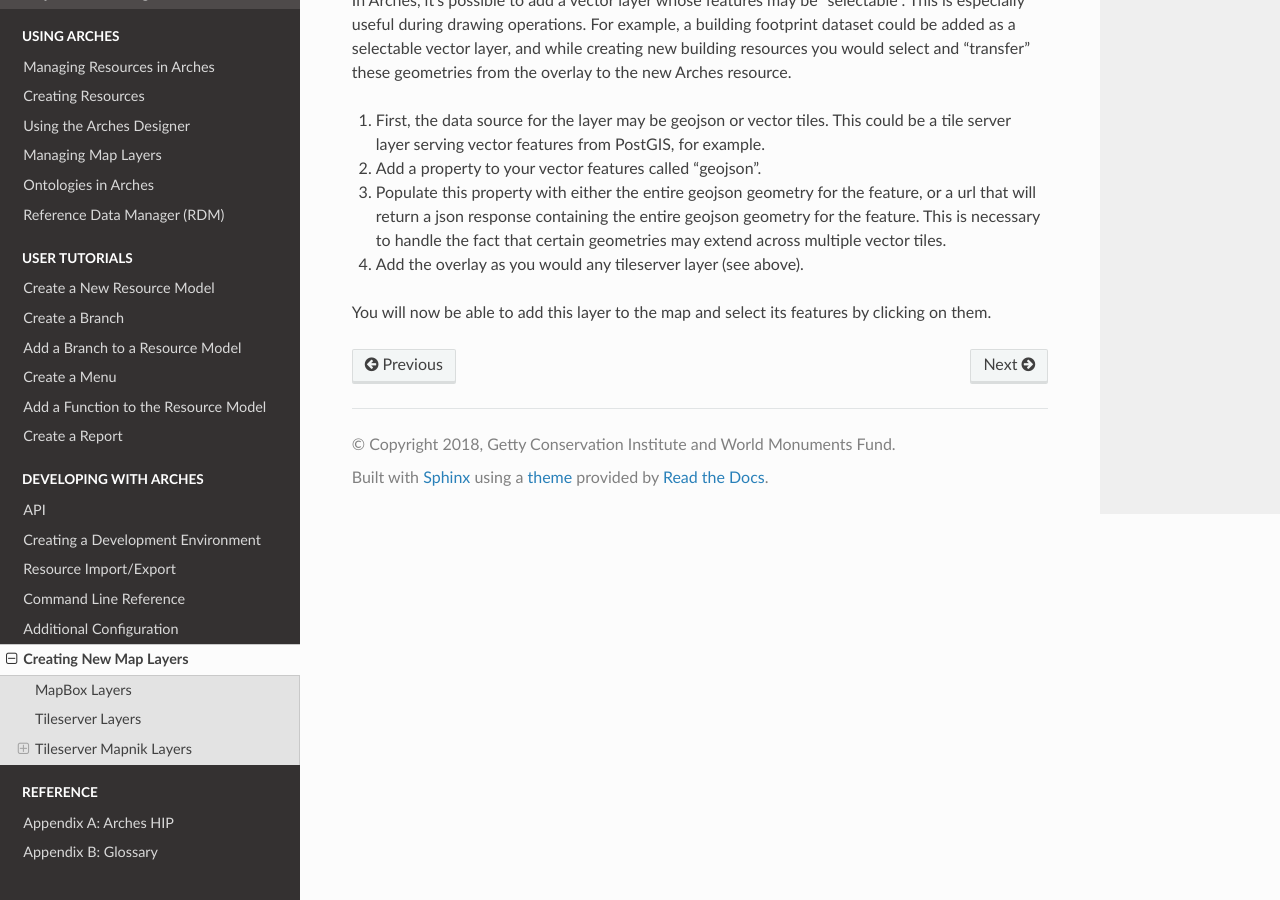
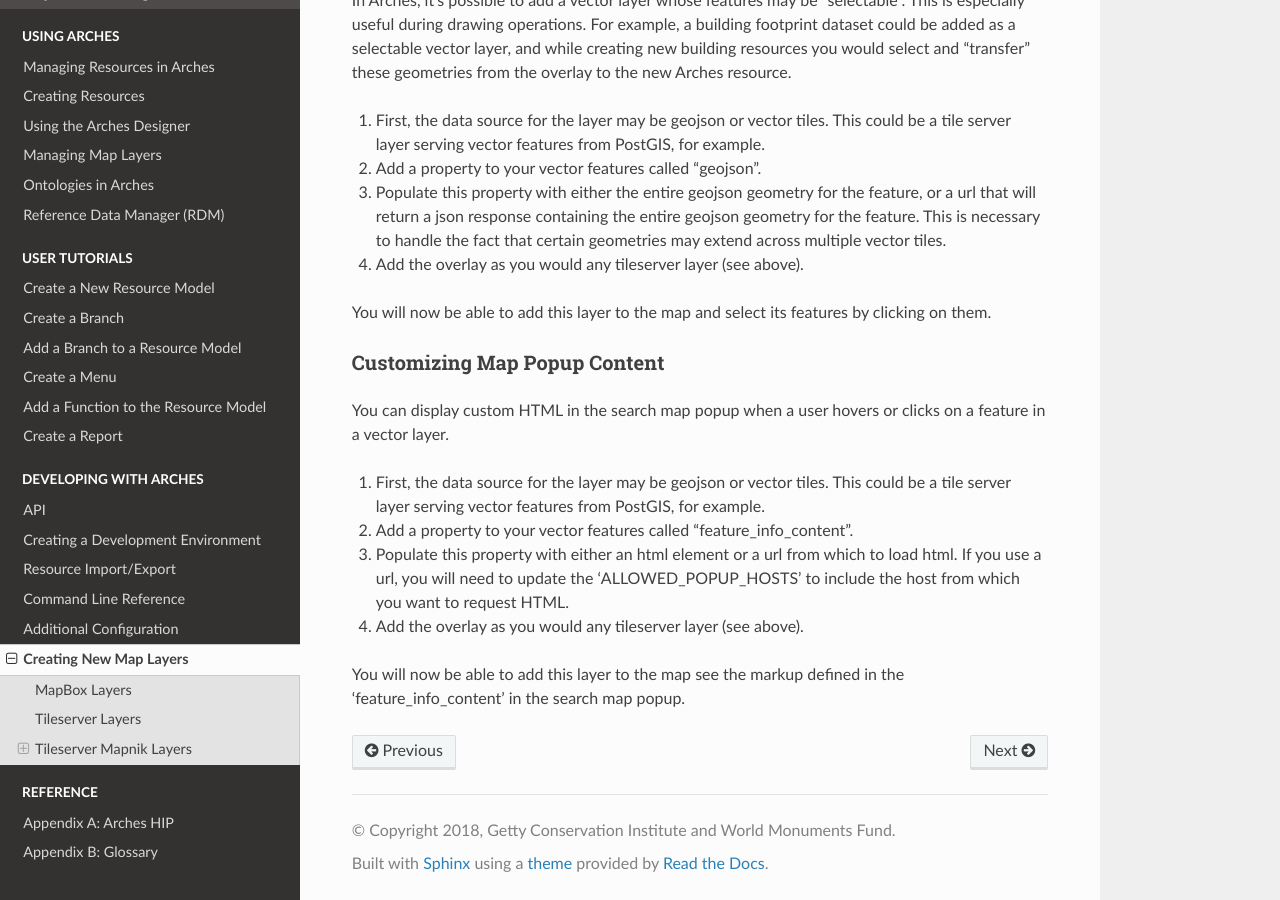
Before and after one commit to archesproject/arches-docs, a Sphinx documentation site: the page built from docs/creating-new-map-layers.txt, in a window 1280 px wide and 900 px high, scrolled down 2910 px. Built offline with Sphinx 7.4.7 and the Read the Docs theme 2.0.0, drawn with Linux system fonts in a browser that asks for light colours.

Commit message:
Describes how to add a custom popup

```diff
--- a/docs/creating-new-map-layers.txt
+++ b/docs/creating-new-map-layers.txt
@@ -118,3 +118,16 @@ In Arches, it's possible to add a vector layer whose features may be "selectable
 4. Add the overlay as you would any tileserver layer (see above).
 
 You will now be able to add this layer to the map and select its features by clicking on them.
+
+
+Customizing Map Popup Content
+-----------------------------
+
+You can display custom HTML in the search map popup when a user hovers or clicks on a feature in a vector layer.
+
+1. First, the data source for the layer may be geojson or vector tiles. This could be a tile server layer serving vector features from PostGIS, for example.
+2. Add a property to your vector features called "feature_info_content".
+3. Populate this property with either an html element or a url from which to load html. If you use a url, you will need to update the 'ALLOWED_POPUP_HOSTS' to include the host from which you want to request HTML.
+4. Add the overlay as you would any tileserver layer (see above).
+
+You will now be able to add this layer to the map see the markup defined in the 'feature_info_content' in the search map popup.
```
